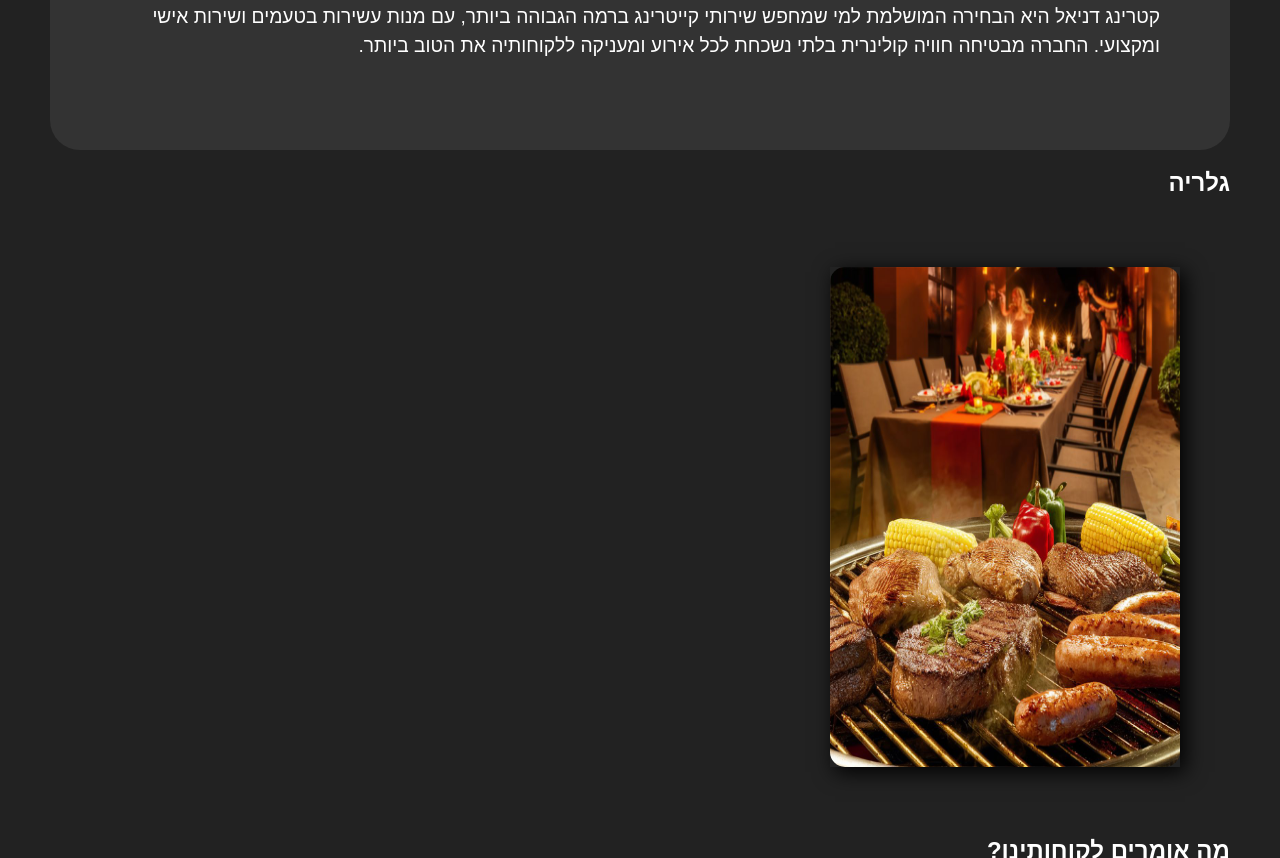
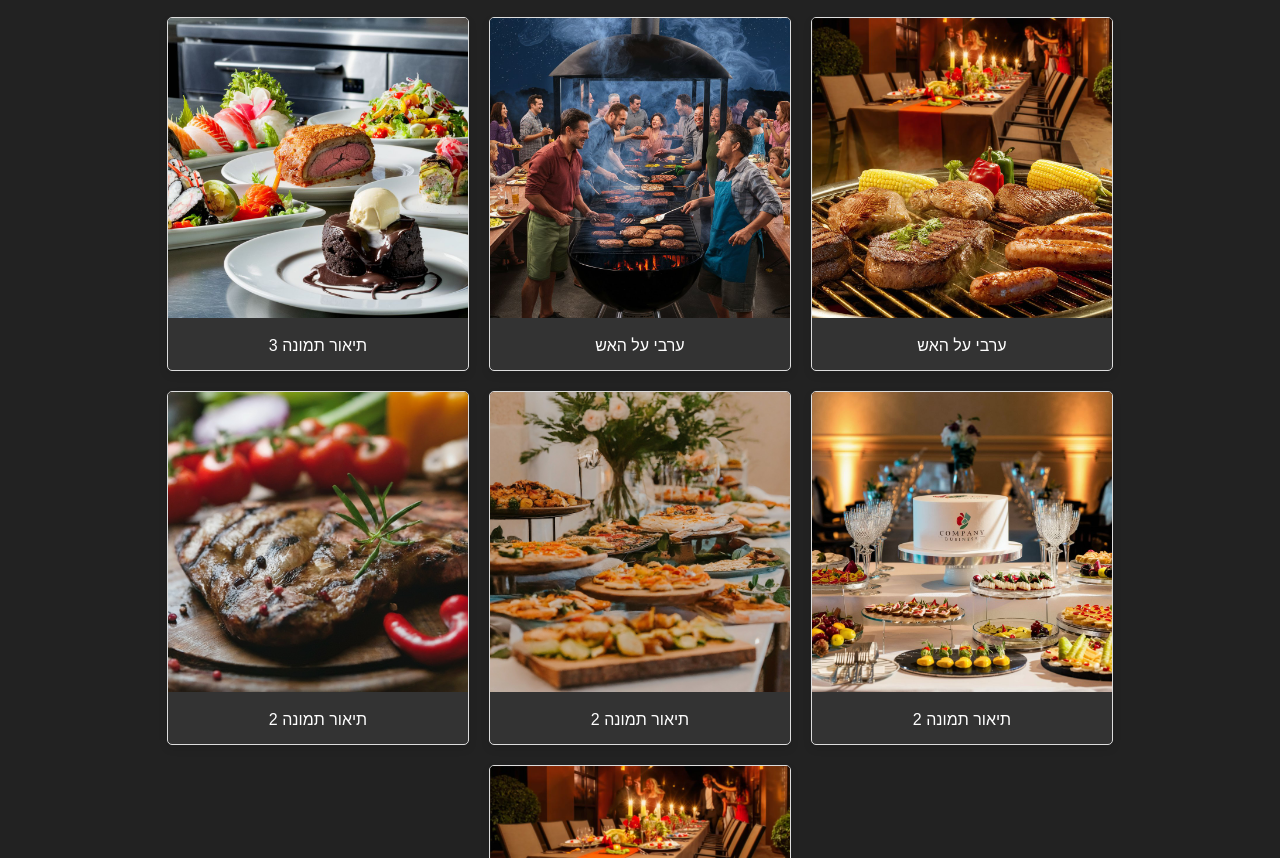
Before and after one commit to DanielKalzan/HTML-Project, a plain HTML site: page about_us.html in a window 1280 px wide. Shown: the part 1942-2800 px from the top of the page. Drawn offline with Linux system fonts and the light colour scheme.

Commit message:
03/06/2024 s

```diff
--- a/about_us.html
+++ b/about_us.html
@@ -90,13 +90,34 @@
         <section id="gallery">
             <h2>גלריה</h2>
             <div class="gallery">
-                <div class="image_card">
-                    <img src="./image/menu_BBQ/BBQ_night.jpg" alt="">
-                    <div class="intro">
-                        <h1>gg bro</h1>
-                    </div>
+                <div class="gallery-item">
+                    <img src="./image/menu_BBQ/BBQ_night.jpg" alt="תמונה 1">
+                    <div class="description">ערבי על האש</div>
                 </div>
-
+                <div class="gallery-item">
+                    <img src="./image/menu_BBQ/BBQ_night01.jpeg" alt="ערבי על האש">
+                    <div class="description">ערבי על האש</div>
+                </div>
+                <div class="gallery-item">
+                    <img src="./image/menu_chefs_dishes/chefs_dishes.jpg" alt="תמונה 3">
+                    <div class="description">תיאור תמונה 3</div>
+                </div>
+                <div class="gallery-item">
+                    <img src="./image/menu_busines/busines.jpg" alt="תמונה 2">
+                    <div class="description">תיאור תמונה 2</div>
+                </div>
+                <div class="gallery-item">
+                    <img src="./image/menu_wedding/main_image.jpg" alt="תמונה 2">
+                    <div class="description">תיאור תמונה 2</div>
+                </div>
+                <div class="gallery-item">
+                    <img src="./image/slider_image/Image.jpg" alt="תמונה 2">
+                    <div class="description">תיאור תמונה 2</div>
+                </div>
+                <div class="gallery-item">
+                    <img src="./image/menu_BBQ/BBQ_night.jpg" alt="תמונה 2">
+                    <div class="description">תיאור תמונה 2</div>
+                </div>
             </div>
         </section>
 
--- a/css/about.css
+++ b/css/about.css
@@ -21,20 +21,30 @@
   box-shadow: 5px 5px 20px black;
   overflow: hidden;
 }
-
-img{
-  height: 500px;
-  width: 350px;
-  border-radius: 15px;
+.gallery {
+  display: flex;
+  flex-wrap: wrap;
+  gap: 20px;
+  justify-content: center;
 }
 
-.intro{
-  height: 70px;
-  width: 350px;
-  padding: 6px;
-  box-sizing: border-box;
-  position: absolute;
-  background-color: rgba(0, 0, 0, 0.5);
+.gallery-item {
+  background-color: #333;
+  border: 1px solid #ddd;
+  border-radius: 5px;
+  box-shadow: 0 4px 8px rgba(0, 0, 0, 0.1);
+  overflow: hidden;
+  width: 300px;
+  text-align: center;
+}
+
+.gallery-item img {
+  width: 100%;
+  height: auto;
+}
+
+.description {
+  padding: 15px;
+  font-size: 16px;
   color: #fff;
-  bottom: 10px;
 }
```
Also changed, not shown: menus.html (+0 -1 lines), image/menu_BBQ/BBQ_night01.jpeg (added).
